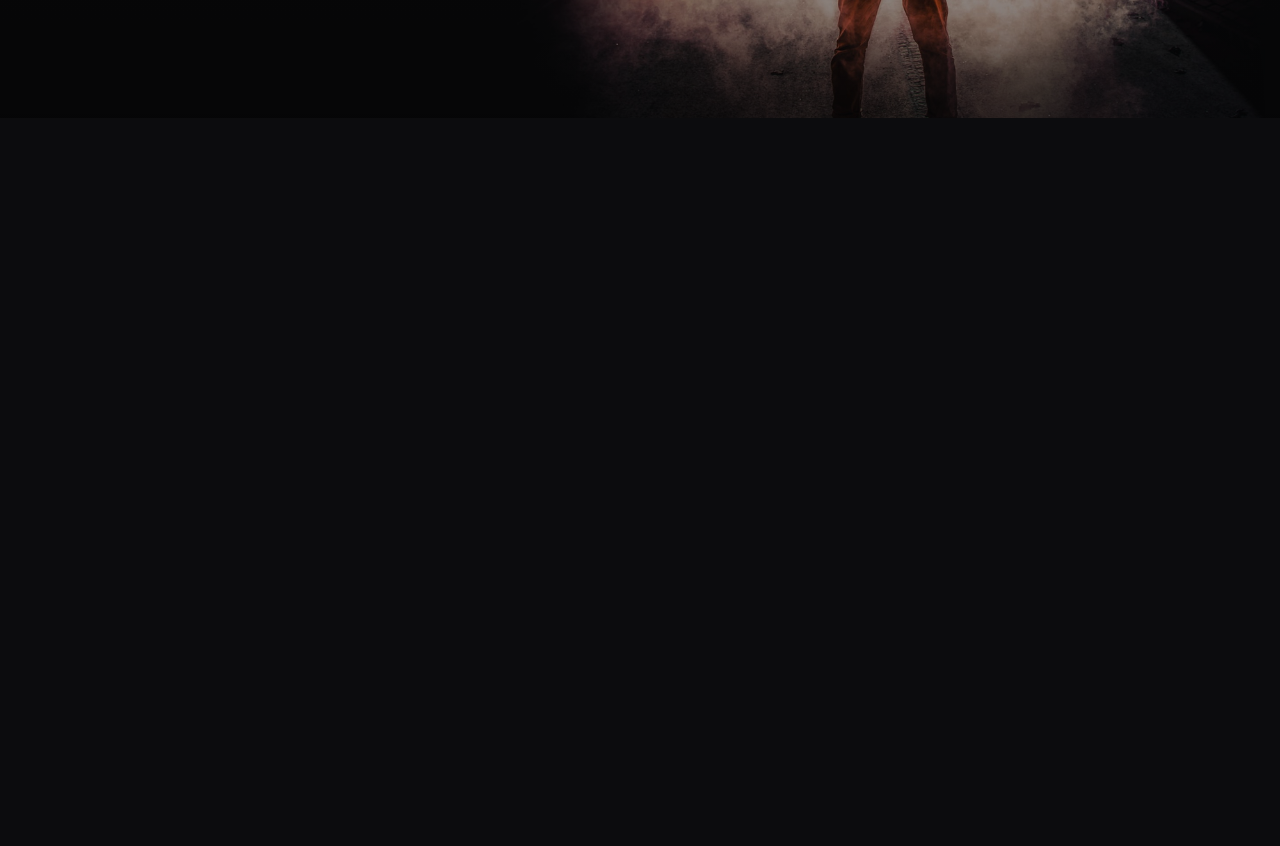
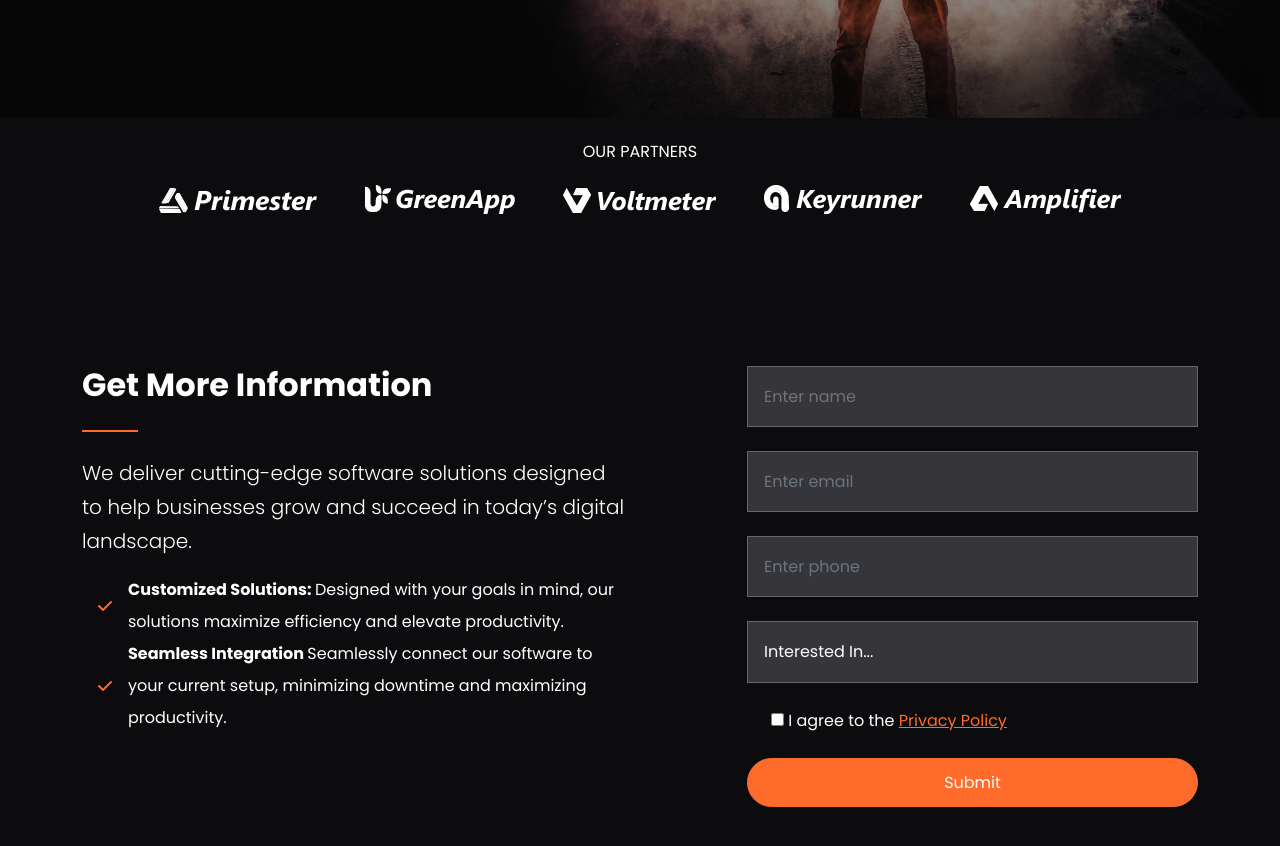
Before and after one commit to arielle-codestudio/Vera-software-tt, a website: page index.html in a window 1280 px wide. Shown: the part 558-1404 px from the top of the page. Before the commit the page ends 800 px from the top, so only its background shows below. Drawn offline with nearby package versions, Linux system fonts and the light colour scheme; files that its build step writes are made by us from their sources.

Commit message:
"Added Partners & Form Area"

```diff
--- a/index.html
+++ b/index.html
@@ -98,6 +98,109 @@
       </div>
     </header>
 
+    <!-- Patners -->
+     <section class="partners py-4 overflow-hidden">
+      <div class="container">
+        <div class="row">
+          <div class="col-lg-10 offset-lg-1">
+            <h6 class="text-center mb-4 text-uppercase">Our Partners</h6>
+            <div class="d-flex justify-content-center align-items-center text-center">
+              <div>
+                <img src="images/partner-logo-1.png" alt="" class="mx-4">
+              </div>
+              <div class="d-none d-sm-block">
+                <img src="images/partner-logo-2.png" alt="" class="mx-4">
+              </div>
+              <div d-none d-md-block>
+                <img src="images/partner-logo-3.png" alt="" class="mx-4">
+              </div>
+              <div d-none d-lg-block>
+                <img src="images/partner-logo-4.png" alt="" class="mx-4">
+              </div>
+              <div d-none d-lg-block>
+                <img src="images/partner-logo-5.png" alt="" class="mx-4">
+              </div>
+            </div>
+          </div>
+        </div>
+      </div>
+     </section>
+
+     <!-- Form Area -->
+      <section id="contact" class="contact my-7">
+        <div class="container">
+          <div class="row">
+            <div class="col-md-6">
+              <h2 class="fw-bold">
+                Get More Information
+              </h2>
+              <hr class="hr-heading">
+              <p class="lead">
+                We deliver cutting-edge software solutions designed to help businesses grow and succeed in today’s digital landscape.
+              </p>
+              <ul class="list-unstyled lh-lg">
+                <li class="d-flex align-items-center">
+                  <i class="fas fa-check text-primary mx-3">
+                  </i>
+                  <div>
+                    <strong>Customized Solutions: </strong>Designed with your goals in mind, our solutions maximize efficiency and elevate productivity.
+                  </div>
+                </li>
+                <li class="d-flex align-items-center">
+                  <i class="fas fa-check text-primary mx-3">
+                  </i>
+                  <div>
+                    <strong> Seamless Integration </strong>Seamlessly connect our software to your current setup, minimizing downtime and maximizing productivity.
+                  </div>
+                </li>
+              </ul>
+            </div>
+            <div class="col-md-5 offset-md-1">
+              <form>
+                <div class="mb-4">
+                  <input type="text" class="form-control bg-secondary" placeholder="Enter name" required>
+                </div>
+                <div class="mb-4">
+                  <input type="email" class="form-control bg-secondary" placeholder="Enter email" required>
+                </div>
+                <div class="mb-4">
+                  <input type="text" class="form-control bg-secondary" placeholder="Enter phone" required>
+                </div>
+                <div class="mb-4">
+                  <select name="interested" id="interested" class="form-control bg-secondary">
+                    <option>Interested In...</option>
+                    <option value="ERP">ERP Solution</option>
+                    <option value="CRM">CRM Solution</option>
+                    <option value="CRS">CRS Solution</option>
+                    <option value="SFA">SFA Solution</option>
+                  </select>
+                </div>
+                <div class="mb-4 form-check">
+                  <input type="checkbox"  id="agree-check">
+                  <label for="agree-check" class="form-check-label">I agree to the <a href="privacy.html">Privacy Policy</a></label>
+                </div>
+                <div class="d-grid gap-2">
+                  <input type="submit" value="Submit" class="btn btn-primary text-white">
+                </div>
+              </form>
+            </div>
+          </div>
+        </div>
+      </section>
+
+
+
+
+
+
+
+
+
+
+
+
+
+
     <script src="js/replaceme.min.js"></script>
     <script src="js/bootstrap.bundle.min.js"></script>
     <script src="js/script.js"></script>
--- a/scss/styles.scss
+++ b/scss/styles.scss
@@ -13,3 +13,28 @@
   top: 12%;
   width: 24px;
 }
+
+.hr-heading {
+  display: inline-block;
+  width: 3.5rem;
+  height: 0.125rem;
+  margin-top: 0.625rem;
+  border: none;
+  background-color: var(--bs-primary);
+  opacity: 1;
+}
+
+
+
+// Media Queries
+@media (max-width: 992px) {
+  .xl-text {
+    font-size: 50px;
+  }
+
+   .header {
+    text-align: center;
+    background: linear-gradient(rgba(0, 0, 0, 0.4), rgba(0, 0, 0, 0.9)),
+      url('../images/header-background.jpg') center center no-repeat;
+  }
+}
```
